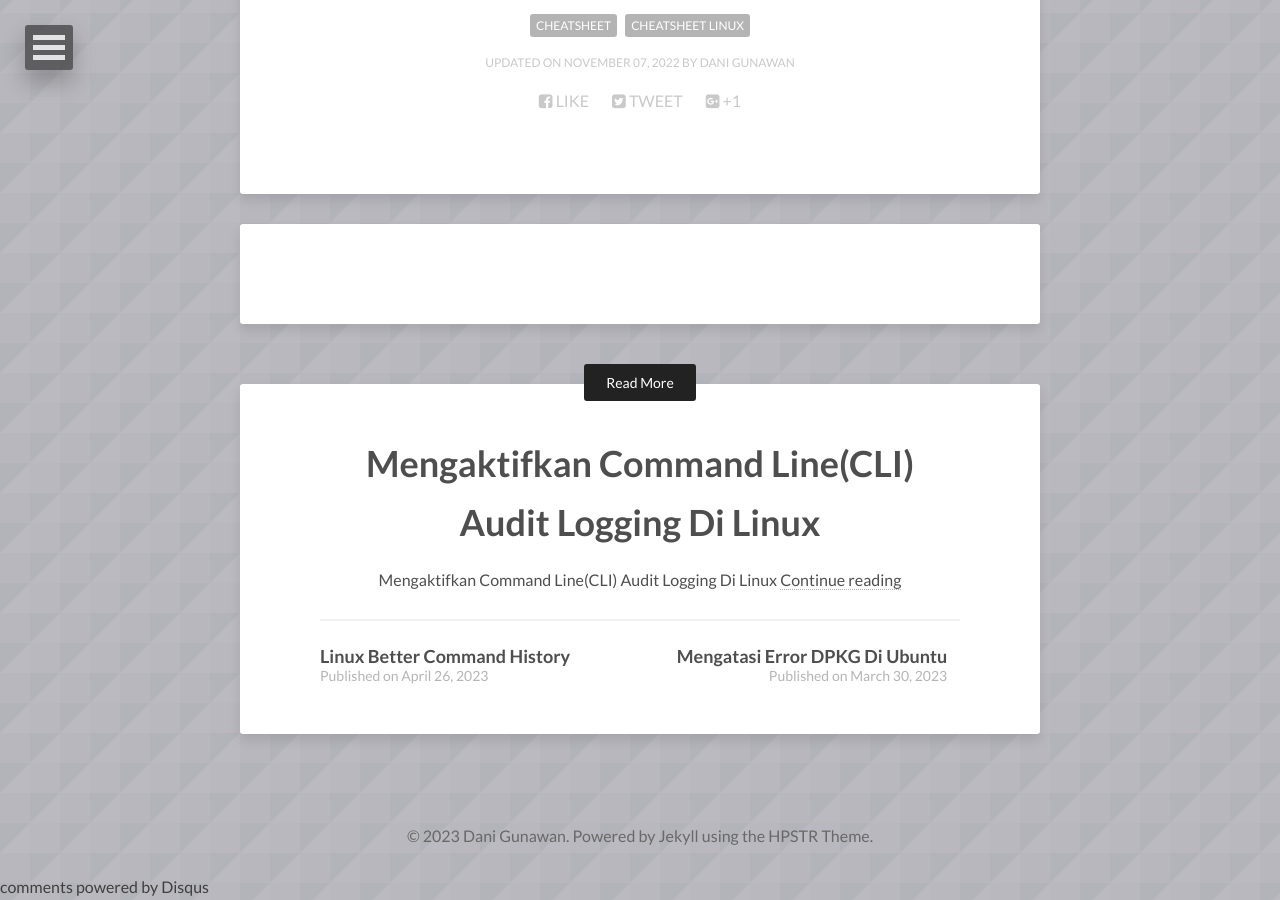
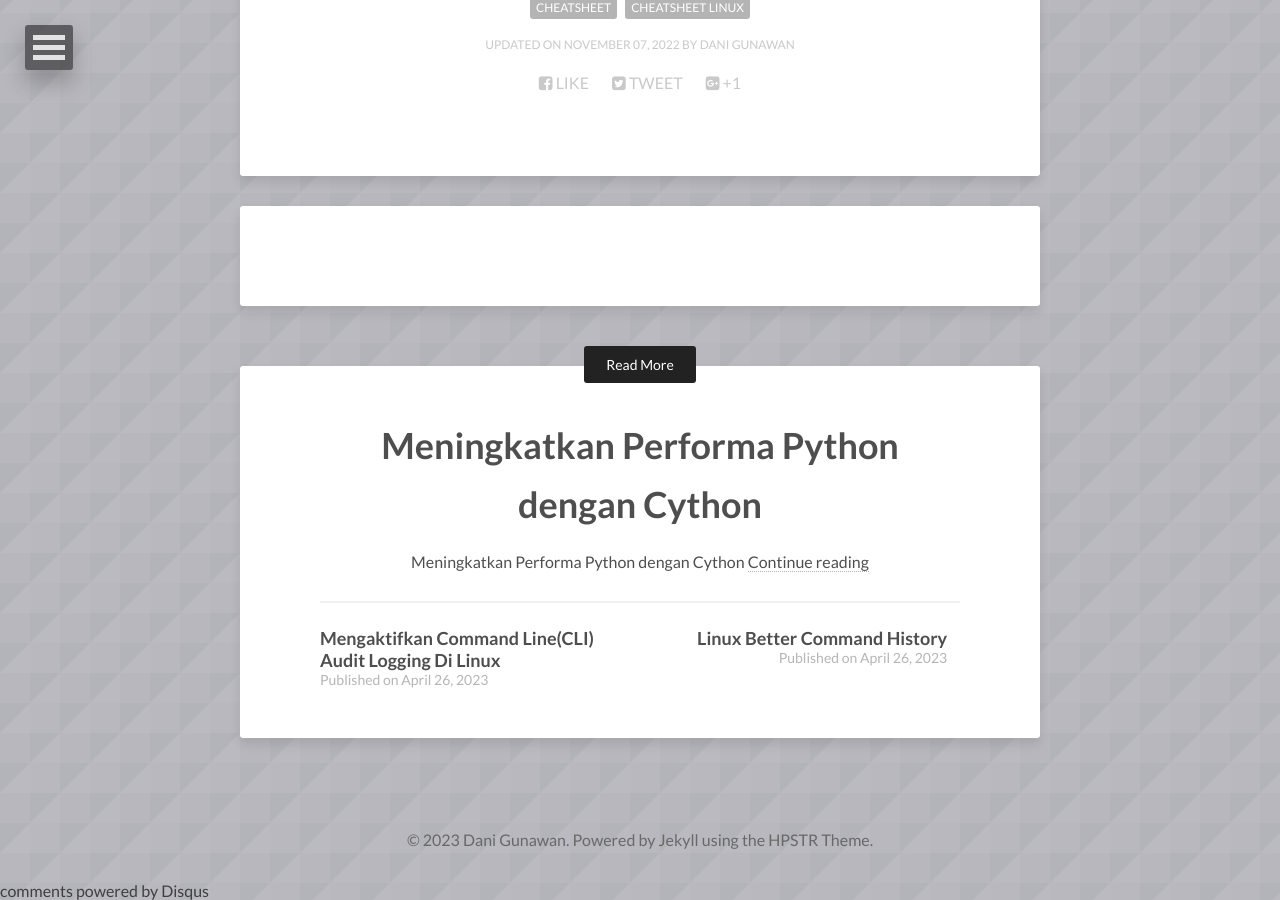
Before and after one commit to danigunawan/danigunawan.github.io, a Jekyll site: the page built from _posts/2022-11-07-cheatsheet-linux.md, in a window 1280 px wide and 900 px high, scrolled down 12227 px. Built offline with Jekyll 4.4.1, drawn with Linux system fonts in a browser that asks for light colours; nearby versions of some CDN libraries; comment, search, counter and statistics services are not loaded; some of the changed lines change nothing that is shown.

Commit message:
[ADD POSTING]

```diff
--- a/_posts/2022-11-07-cheatsheet-linux.md
+++ b/_posts/2022-11-07-cheatsheet-linux.md
@@ -580,7 +580,6 @@ sudo service sshd restart
 
 3. test again via ssh keygen (without password)
 
-
 * SSH tunneling error: "channel 1: open failed: administratively prohibited: open failed"
 
 ssh -N user@ip -L localhost:port:localhost:port
--- /dev/null
+++ b/_posts/2023-05-10-meningkatkan-performa-python-dengan-cython.md
@@ -0,0 +1,245 @@
+---
+layout: post
+title: Meningkatkan Performa Python dengan Cython
+modified: 2023-04-26T17:00:28+07:00
+categories:
+description: "Meningkatkan Performa Python dengan Cython"
+tags: [cython, python, c++]
+image:
+  background: triangular.png
+comments: true
+share: true
+date: 2023-05-10T17:00:28+07:00
+---
+
+"Cython adalah modul dan bahasa yang digunakan oleh para pengembang Python untuk mempercepat kode mereka"
+
+Bagaimana Cython bekerja? Apa itu Cython? Haruskah Anda menulis semua kode Python Anda dengan Cython? Seberapa cepat Cython membuat kode Anda? Dan apakah selalu berhasil?
+
+Dalam tutorial ini, kami akan memperkenalkan Anda pada Cython dan menjelaskan mengapa Anda harus menggunakannya saat menulis kode Python. Kami juga akan membahas pipa kompilasi Cython dan skenario penggunaan umum serta membimbing Anda dalam instalasi dan pengaturan.
+
+Kami akan membahas hal berikut dengan contoh nyata:
+
+- Apa itu Cython?
+- Apa yang ditawarkan oleh Cython?
+- Pipa kompilasi Cython
+- Kapan menggunakan Cython
+- Perbandingan performa antara Python dan Cython
+
+Tujuan panduan ini adalah membantu Anda memahami Cython dengan lebih baik dan bagaimana ia mempercepat Python menggunakan program pencarian bilangan prima sederhana.
+
+Apa itu Cython?
+
+Cython dapat dianggap sebagai modul dan bahasa pemrograman yang (secara berurutan) memperluas Python dengan mengaktifkan penggunaan tipe data statis yang diambil dari C/C++. Pada dasarnya, semua kode Python valid dalam Cython, tetapi tidak sebaliknya.
+
+Ingatlah, Anda dapat mengonversi Python menjadi Cython dan sebaliknya. Jika ini sulit dipahami, pikirkan hubungan antara C dan C++ atau JavaScript dan TypeScript. Anda dapat langsung menyalin kode Python yang ada ke file Cython dan kemudian mengompilasinya untuk meningkatkan performa.
+
+Apa yang ditawarkan oleh Cython?
+
+Dalam pengetahuan umum, Python lebih efisien daripada C karena Python adalah bahasa tingkat tinggi. Meskipun demikian, ada kekurangan dalam menggunakan Python dibandingkan dengan C/C++.
+
+Python efisien tetapi lambat. C, di sisi lain, kurang efisien tetapi lebih cepat daripada Python. Oleh karena itu, Cython bertujuan untuk memberikan semua keuntungan C ke Python sambil mempertahankan efisiensi yang diharapkan oleh pengembang Python.
+
+Untuk memahaminya lebih lanjut, Anda perlu memahami terlebih dahulu bagaimana kode Python dieksekusi. Dalam proses eksekusi (yaitu, di interpreter), kode sumber Python melalui kompilator, yang bertindak sebagai penerjemah untuk mengonversi kode sumber menjadi bytecode yang independen dari platform.
+
+Setelah itu, mesin virtual Python mengeksekusi bytecode baris per baris. Karena ini terjadi secara langsung selama waktu eksekusi, eksekusi baris per baris membuat proses tersebut lambat dibandingkan dengan bahasa yang dikompilasi.
+
+![gambar cython 1](/images/2023/cython-1.png)
+
+Jika Anda membandingkannya dengan diagram blok bahasa yang dikompilasi, kode sumber diubah menjadi kode mesin yang dapat langsung dijalankan pada arsitektur. Ini sangat cepat dibandingkan dengan proses oleh interpreter.
+
+Kekurangan dari pendekatan ini adalah bahwa kode mesin bergantung pada platform, yang berarti Anda tidak dapat menjalankan kode yang sama di platform yang berbeda.
+
+Sekarang Anda dapat melihat apa yang kedua konsep tersebut tawarkan. C membawa tipe data statis ke Python dan Python membawa efisiensi ke C.
+
+![gambar cython 2](/images/2023/cython-2.png)
+
+Pipeline kompilasi Cython
+
+Seperti apa pipeline Cython? Kompilasi dalam Cython adalah proses dua langkah.
+
+Pada langkah pertama, kode Cython Anda diubah menjadi kode C atau C++ yang dioptimalkan dan tidak tergantung pada platform. Dari sana, kode sumber C atau C++ diubah menjadi file objek bersama melalui compiler C atau C++. Namun, file objek bersama ini tergantung pada platform. Pada sistem operasi Linux atau Mac OS, file ini memiliki ekstensi *.so, sedangkan pada Windows memiliki ekstensi *.pyd.
+
+![gambar cython 3](/images/2023/cython-3.png)
+
+Kapan Menggunakan Cython ?
+
+Dalam situasi apa Anda mungkin perlu menggunakan Cython? Apakah itu bekerja di semua tempat setiap saat?
+
+Nah, ya dan tidak. Menggunakan Cython di mana-mana tidak selalu menjamin peningkatan kecepatan. Namun, Anda dapat menggunakannya dalam fungsi yang melibatkan banyak operasi matematika dan iterasi loop. Hal ini karena mendefinisikan tipe sebelum menjalankan operasi membuatnya lebih mudah saat dilakukan eksekusi, terutama dalam loop di mana variabel dianalisis dan diulang beberapa kali.
+
+Kasus penggunaan yang bagus lainnya adalah ketika Anda sudah memiliki perpustakaan C atau C++ yang membutuhkan antarmuka Python. Dalam hal ini, Anda dapat menggunakan Cython untuk membuat wrapper untuk perpustakaan tersebut.
+
+Python vs. Cython: Membandingkan kinerja
+
+Sekarang mari kita buat proyek contoh untuk melihat Cython dalam aksi.
+
+Langkah pertama adalah membuka terminal, mengatur lingkungan yang aman untuk bekerja (opsional), dan menginstal Cython beserta dependensi yang diperlukan.
+
+$ sudo apt install build-essential
+
+Ini akan membuat kompiler gcc tersedia jika komputer Anda belum memiliki kompiler tersebut.
+
+$ sudo apt install python3-venv
+
+Ini menyediakan lingkungan aman bagi Anda untuk bekerja dengan aman. Langkah ini tidak diperlukan, tetapi selalu baik untuk membuat proyek Anda dalam lingkungan virtual terpisah agar dependensi tidak saling bertentangan.
+
+$ sudo pip3 install cython
+
+Ini menginstal Cython ke mesin Anda.
+
+Setelah instalasi selesai, kita dapat mulai.
+
+Dalam demonstrasi ini, kita akan menulis dua fungsi sederhana dalam satu file yang sama, yang disebut main.pyx, untuk mencari beberapa bilangan prima. Kita akan menulis satu dalam Python dasar dan satu lagi dalam Cython. Dari sana, kita akan menjalankan keduanya dan mengukur perbedaan waktu eksekusi.
+
+Perhatikan bahwa semua file untuk demonstrasi ini akan berada dalam satu direktori. Juga, daripada menggunakan ekstensi .py dalam file ini, Anda akan menggunakan .pyx karena Anda sudah menginstal Cython di mesin atau lingkungan Anda.
+
+# 1. The basic Python function
+
+    """
+    Dalam fungsi ini, yang akan Anda harapkan sebagai nilai pengembalian adalah daftar dari beberapa angka pertama tergantung pada apa yang Anda masukkan sebagai parameter masukan. Daftar angka prima yang ditemukan akan kosong pada awalnya.
+    """
+    def prime_finder_py ( amount ):
+    primes = []
+    found = 0
+    number = 2
+
+    while found < amount:
+    for x in primes:
+        if number % x == 0:
+        break
+        else:
+        primes.append ( number )
+
+    found += 1
+    number += 1
+
+    return primes
+
+    """
+    Hal yang Anda periksa hanya pada baris 12 adalah apakah angka baru yang sedang Anda periksa dapat dibagi habis oleh angka prima. Angka yang ditambahkan ke dalam array hanya akan ada di sana jika tidak ada satu pun angka di bawahnya yang dapat membaginya.
+
+    Baris 19 memastikan bahwa perulangan berjalan dari satu angka ke angka berikutnya secara progresif, terlepas dari apakah itu ditambahkan ke dalam array angka prima.
+    """
+
+    # 2. The Cython Function
+
+    """
+    Pertama-tama, Anda harus mendefinisikan variabel-variabel ini karena Anda tidak ingin mendefinisikannya secara langsung saat sedang mencoba mengoptimalkan Python menggunakan sintaksis C.
+
+    Selain itu, dalam pemrograman C, Anda selalu harus mendefinisikan array Anda dengan ukuran tetap seperti yang saya lakukan pada baris 10.
+
+    Baris 13 adalah sebagai langkah pencegahan jika Anda memilih angka yang melebihi batas ini (yang dapat Anda ubah, by the way).
+    """
+
+    def prime_finder_cy ( int amount ):
+    cdef int number, x, found
+    cdef prime[50000]
+    amount = min ( amount, 50000 )
+
+    found = 0
+    number = 2
+    while found < amount:
+        for x in primes[ :found]:
+        if number % x == 0:
+            break
+        else:
+            primes[found] = number
+            found += 1
+
+        number += 1
+
+    return_list = [p for p in primes[ :found]]
+    return return_list
+
+
+    '''
+    Untuk loop for pada baris 19, Anda perlu menyesuaikannya sedikit karena Anda sebenarnya tidak ingin menjalankan seluruh nilai dari array tetap Anda bahkan ketika Anda tidak memiliki begitu banyak angka dalam array tersebut. Oleh karena itu, loop hanya perlu berjalan hingga indeks 'found'. Dengan cara itu, loop hanya akan berjalan hingga indeks terakhir dari 'found'.
+
+    Baris 28 memastikan bahwa Anda hanya memiliki elemen yang Anda butuhkan dan bukan seluruh panjang array.
+    '''
+
+Seperti yang dapat Anda lihat, logika bagaimana kami menemukan angka prima sama persis. Anda tidak mengubah apa pun. Sebenarnya, Anda memiliki lebih banyak kode dalam sintaksis Cython.
+
+Jika Anda melihat implementasi Cython, Anda akan melihat bahwa Anda memiliki array dengan ukuran tetap dengan slot kosong yang berlebihan. Anda memiliki definisi tipe dan beberapa kode tambahan. Anda mungkin berpikir ini akan menyebabkan kinerja yang lebih lambat karena fakta sederhana bahwa ada lebih banyak kode. Namun, Anda akan melihat bahwa kode Cython jauh lebih cepat daripada kode Python.
+
+Buat file lain dalam direktori yang sama dan beri nama apa saja dengan ekstensi .py. Untuk contoh ini, saya memberi nama file saya setup.py.
+
+Di dalam file setup.py, impor dari setuptools dan cythonize dari Cython.Build, seperti ini:
+
+    from setuptools import setup
+    from Cython.Build import cythonize
+
+Yang perlu Anda lakukan di file ini adalah menambahkan potongan kode berikut:
+
+    from setuptools import setup
+    from Cython.Build import cythonize
+
+setup (
+ext_modules = cythonize ( ‘main.pyx’ )
+)
+
+Setelah itu, Anda tidak hanya menjalankannya di IDE Anda; Anda harus menjalankannya dari terminal. Buka direktori tersebut di terminal dan jalankan perintah berikut:
+
+    $ python setup.py build_ext --inplace
+
+Perintah ini akan menghasilkan file main.c dan file .so jika Anda menggunakan Linux, atau file .pyd jika Anda menggunakan Windows.
+
+Dari sini, Anda tidak lagi memerlukan file main.pyx. Anda hanya memerlukan file *.so dan file baru lainnya untuk menguji fungsi.
+
+Anda dapat memberi nama file .py baru apa pun yang Anda inginkan; untuk tujuan contoh ini, kita akan namai test.py
+
+Di file test.py, Anda perlu mengimpor main, yang merupakan file biner, dan time, yang akan Anda gunakan untuk membandingkan waktu eksekusi.
+
+Jangan khawatir — Anda hampir selesai.
+
+Setelah mengimpor main dan time, Anda dapat mulai memanggil fungsi dengan melihat impor main, seperti ini:
+
+    import main
+    import time
+
+    # example call
+    print( main.prime_finder_py(x) )
+    print( main.prime_finder_cy(x) )
+
+    '''
+    X dalam tanda kurung parameter adalah jumlah bilangan prima yang ingin ditampilkan oleh program.
+    '''
+
+Sekarang saatnya untuk bagian yang menyenangkan.
+
+Untuk menentukan waktu yang dibutuhkan oleh fungsi-fungsi, Anda perlu menambahkan variabel waktu dan menggunakan modul time yang telah Anda impor.
+
+    import main
+    import time
+
+    start_py = time.time() '''records time before function runs'''
+    print( main.prime_finder_py(x) )
+    end_py = time.time() '''records time after function has run'''
+
+    time_py = end_py – start_py
+
+    start_cy = time.time() '''records time before function runs'''
+    print( main.prime_finder_cy(x) )
+    end_cy = time.time() '''records time after function has run'''
+
+    time_cy = end_cy – start_cy
+
+    if time_cy < time_py:
+    print ( ‘ The Cython implementation is faster ’)
+    else:
+    print ( ‘The Python implementation is faster ’ )
+
+Sebagian besar kode ini cukup sederhana. Pada dasarnya, jika Anda menjalankan file test.py ini di IDE Anda, bagian pertama akan mencatat waktu yang dibutuhkan oleh fungsi Python untuk berjalan. Bagian kedua melakukan hal yang sama untuk fungsi Cython. Pernyataan if membandingkan dua nilai waktu eksekusi yang dihitung dan mengevaluasi fungsi mana yang lebih cepat dari yang lain.
+
+Perhatikan bahwa Anda harus menggunakan angka besar dalam parameter Anda, jika tidak Anda tidak akan melihat perbedaannya. Cobalah menggunakan 20.000 sebagai parameter dan lihat apa yang terjadi. Anda bahkan dapat mencoba menambahkan pernyataan cetak untuk melihat nilai yang tepat dari variabel waktu untuk setiap fungsi. Bersenang-senanglah dengan itu.
+
+Bagaimanapun, ini hanya karena Cython telah menambahkan tipe statis. Anda tidak mengubah hal-hal kompleksitas algoritma atau menyimpan sesuatu secara tidak sengaja di cache. Pada dasarnya, Anda mengorbankan sebagian fleksibilitas Python untuk peningkatan besar dalam waktu eksekusi.
+
+## Kesimpulan
+
+Sekarang setelah kita melalui latihan ini, apakah memperkenalkan Cython ke kode Python Anda membantu? Ya, tetapi tidak selalu.
+
+Ketika operasi terikat pada CPU, artinya seluruh waktu runtime dihabiskan untuk memanipulasi beberapa nilai di dalam register CPU dan sedikit atau tidak ada pergerakan data yang diperlukan, Cython kemungkinan besar akan meningkatkan kinerja dengan memperkenalkan variabel yang diberi tipe statis dan pustaka objek bersama. Namun, ini tidak dapat membantu ketika operasi yang terikat pada IO (misalnya, membaca file besar dari disk) atau terikat pada jaringan (yaitu, mengunduh file dari server FTP) menjadi bottleneck.
+
+Jadi, ketika memperkenalkan Cython ke kode Python Anda, Anda perlu melakukan profil pada kode Anda dan menentukan jenis bottleneck yang Anda miliki.
```
Also changed, not shown: _posts/2023-04-26-mengaktifkan-command-line-audit-logging-di-linux copy 2.md (renamed from _posts/2023-04-26-mengaktifkan-command-line-audit-logging-di-linux copy.md), images/2023/cython-1.png (added), images/2023/cython-2.png (added), images/2023/cython-3.png (added).
